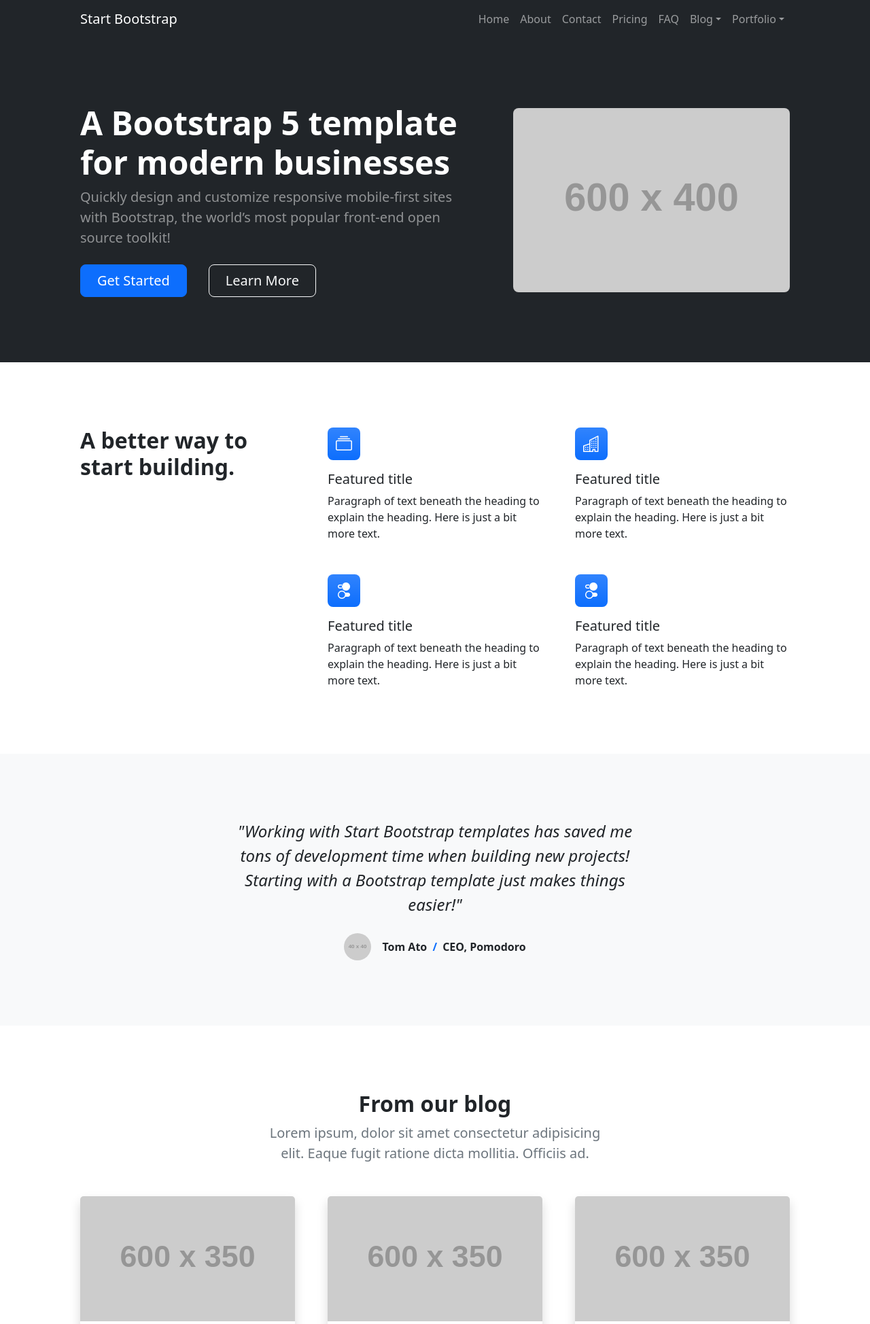
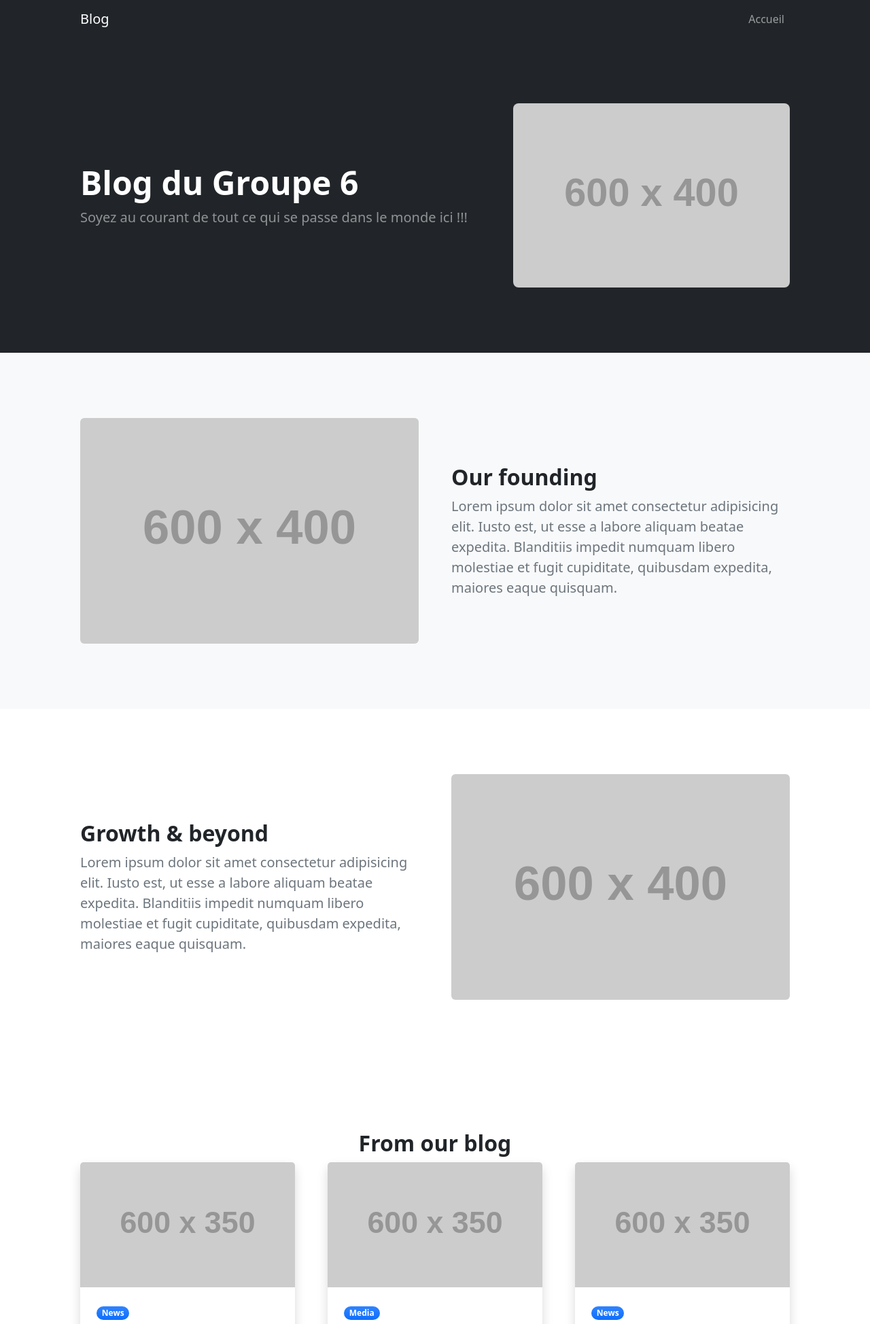
Before and after one commit to kenkleven/G6_devops, a Django app: page / in a window 1280 px wide. Shown: the top 1948 px of the page at 68% size. Run offline with Django 4.2, Linux system fonts and the light colour scheme; grey boxes labelled with a size stand in for pictures from a placeholder-image service; some libraries are stand-ins or nearby versions.

Commit message:
ajout de la page detail et design

```diff
--- a/article/urls.py
+++ b/article/urls.py
@@ -3,4 +3,5 @@ from . import views
 
 urlpatterns = [
     path('', views.home, name='accueil'),
+    path('details/<str:pk>/', views.details, name='details'),
 ]
--- a/article/views.py
+++ b/article/views.py
@@ -3,3 +3,8 @@ from django.shortcuts import render
 def home(request):
 
     return render(request, 'article/index.html')
+
+def details(request, pk):
+    #commande = Commande.objects.get(id=pk)
+    #context = {'commande':commande}
+    return render(request, 'article/details.html')
--- a/templates/article/index.html
+++ b/templates/article/index.html
@@ -1,59 +1,32 @@
 {% extends 'base.html' %}
 
 {% block content %}
-
-<!-- Features section-->
- <section class="py-5" id="features">
+  <!-- About section one-->
+  <section class="py-5 bg-light" id="scroll-target">
     <div class="container px-5 my-5">
-        <div class="row gx-5">
-            <div class="col-lg-4 mb-5 mb-lg-0"><h2 class="fw-bolder mb-0">A better way to start building.</h2></div>
-            <div class="col-lg-8">
-                <div class="row gx-5 row-cols-1 row-cols-md-2">
-                    <div class="col mb-5 h-100">
-                        <div class="feature bg-primary bg-gradient text-white rounded-3 mb-3"><i class="bi bi-collection"></i></div>
-                        <h2 class="h5">Featured title</h2>
-                        <p class="mb-0">Paragraph of text beneath the heading to explain the heading. Here is just a bit more text.</p>
-                    </div>
-                    <div class="col mb-5 h-100">
-                        <div class="feature bg-primary bg-gradient text-white rounded-3 mb-3"><i class="bi bi-building"></i></div>
-                        <h2 class="h5">Featured title</h2>
-                        <p class="mb-0">Paragraph of text beneath the heading to explain the heading. Here is just a bit more text.</p>
-                    </div>
-                    <div class="col mb-5 mb-md-0 h-100">
-                        <div class="feature bg-primary bg-gradient text-white rounded-3 mb-3"><i class="bi bi-toggles2"></i></div>
-                        <h2 class="h5">Featured title</h2>
-                        <p class="mb-0">Paragraph of text beneath the heading to explain the heading. Here is just a bit more text.</p>
-                    </div>
-                    <div class="col h-100">
-                        <div class="feature bg-primary bg-gradient text-white rounded-3 mb-3"><i class="bi bi-toggles2"></i></div>
-                        <h2 class="h5">Featured title</h2>
-                        <p class="mb-0">Paragraph of text beneath the heading to explain the heading. Here is just a bit more text.</p>
-                    </div>
-                </div>
+        <div class="row gx-5 align-items-center">
+            <div class="col-lg-6"><img class="img-fluid rounded mb-5 mb-lg-0" src="https://dummyimage.com/600x400/343a40/6c757d" alt="..." /></div>
+            <div class="col-lg-6">
+                <h2 class="fw-bolder">Our founding</h2>
+                <p class="lead fw-normal text-muted mb-0">Lorem ipsum dolor sit amet consectetur adipisicing elit. Iusto est, ut esse a labore aliquam beatae expedita. Blanditiis impedit numquam libero molestiae et fugit cupiditate, quibusdam expedita, maiores eaque quisquam.</p>
             </div>
         </div>
     </div>
 </section>
-<!-- Testimonial section-->
-<div class="py-5 bg-light">
+ <!-- About section two-->
+ <section class="py-5">
     <div class="container px-5 my-5">
-        <div class="row gx-5 justify-content-center">
-            <div class="col-lg-10 col-xl-7">
-                <div class="text-center">
-                    <div class="fs-4 mb-4 fst-italic">"Working with Start Bootstrap templates has saved me tons of development time when building new projects! Starting with a Bootstrap template just makes things easier!"</div>
-                    <div class="d-flex align-items-center justify-content-center">
-                        <img class="rounded-circle me-3" src="https://dummyimage.com/40x40/ced4da/6c757d" alt="..." />
-                        <div class="fw-bold">
-                            Tom Ato
-                            <span class="fw-bold text-primary mx-1">/</span>
-                            CEO, Pomodoro
-                        </div>
-                    </div>
-                </div>
+        <div class="row gx-5 align-items-center">
+            <div class="col-lg-6 order-first order-lg-last"><img class="img-fluid rounded mb-5 mb-lg-0" src="https://dummyimage.com/600x400/343a40/6c757d" alt="..." /></div>
+            <div class="col-lg-6">
+                <h2 class="fw-bolder">Growth &amp; beyond</h2>
+                <p class="lead fw-normal text-muted mb-0">Lorem ipsum dolor sit amet consectetur adipisicing elit. Iusto est, ut esse a labore aliquam beatae expedita. Blanditiis impedit numquam libero molestiae et fugit cupiditate, quibusdam expedita, maiores eaque quisquam.</p>
             </div>
         </div>
     </div>
-</div>
+</section>
+
+
 <!-- Blog preview section-->
 <section class="py-5">
     <div class="container px-5 my-5">
@@ -61,7 +34,6 @@
             <div class="col-lg-8 col-xl-6">
                 <div class="text-center">
                     <h2 class="fw-bolder">From our blog</h2>
-                    <p class="lead fw-normal text-muted mb-5">Lorem ipsum, dolor sit amet consectetur adipisicing elit. Eaque fugit ratione dicta mollitia. Officiis ad.</p>
                 </div>
             </div>
         </div>
@@ -130,22 +102,6 @@
                 </div>
             </div>
         </div>
-        <!-- Call to action-->
-        <aside class="bg-primary bg-gradient rounded-3 p-4 p-sm-5 mt-5">
-            <div class="d-flex align-items-center justify-content-between flex-column flex-xl-row text-center text-xl-start">
-                <div class="mb-4 mb-xl-0">
-                    <div class="fs-3 fw-bold text-white">New products, delivered to you.</div>
-                    <div class="text-white-50">Sign up for our newsletter for the latest updates.</div>
-                </div>
-                <div class="ms-xl-4">
-                    <div class="input-group mb-2">
-                        <input class="form-control" type="text" placeholder="Email address..." aria-label="Email address..." aria-describedby="button-newsletter" />
-                        <button class="btn btn-outline-light" id="button-newsletter" type="button">Sign up</button>
-                    </div>
-                    <div class="small text-white-50">We care about privacy, and will never share your data.</div>
-                </div>
-            </div>
-        </aside>
     </div>
 </section>
 
--- a/templates/layout/footer.html
+++ b/templates/layout/footer.html
@@ -2,13 +2,9 @@
  <footer class="bg-dark py-4 mt-auto">
     <div class="container px-5">
         <div class="row align-items-center justify-content-between flex-column flex-sm-row">
-            <div class="col-auto"><div class="small m-0 text-white">Copyright &copy; Your Website 2023</div></div>
+            <div class="col-auto"><div class="small m-0 text-white">Copyright &copy;  2024</div></div>
             <div class="col-auto">
-                <a class="link-light small" href="#!">Privacy</a>
-                <span class="text-white mx-1">&middot;</span>
-                <a class="link-light small" href="#!">Terms</a>
-                <span class="text-white mx-1">&middot;</span>
-                <a class="link-light small" href="#!">Contact</a>
+                <h1 class="text-white h5">Groupe 6</h1>
             </div>
         </div>
     </div>
--- a/templates/layout/navbar.html
+++ b/templates/layout/navbar.html
@@ -1,29 +1,11 @@
   <!-- Navigation-->
   <nav class="navbar navbar-expand-lg navbar-dark bg-dark">
     <div class="container px-5">
-        <a class="navbar-brand" href="index.html">Start Bootstrap</a>
+        <a class="navbar-brand" href="{% url 'accueil' %}">Blog</a>
         <button class="navbar-toggler" type="button" data-bs-toggle="collapse" data-bs-target="#navbarSupportedContent" aria-controls="navbarSupportedContent" aria-expanded="false" aria-label="Toggle navigation"><span class="navbar-toggler-icon"></span></button>
         <div class="collapse navbar-collapse" id="navbarSupportedContent">
             <ul class="navbar-nav ms-auto mb-2 mb-lg-0">
-                <li class="nav-item"><a class="nav-link" href="index.html">Home</a></li>
-                <li class="nav-item"><a class="nav-link" href="about.html">About</a></li>
-                <li class="nav-item"><a class="nav-link" href="contact.html">Contact</a></li>
-                <li class="nav-item"><a class="nav-link" href="pricing.html">Pricing</a></li>
-                <li class="nav-item"><a class="nav-link" href="faq.html">FAQ</a></li>
-                <li class="nav-item dropdown">
-                    <a class="nav-link dropdown-toggle" id="navbarDropdownBlog" href="#" role="button" data-bs-toggle="dropdown" aria-expanded="false">Blog</a>
-                    <ul class="dropdown-menu dropdown-menu-end" aria-labelledby="navbarDropdownBlog">
-                        <li><a class="dropdown-item" href="blog-home.html">Blog Home</a></li>
-                        <li><a class="dropdown-item" href="blog-post.html">Blog Post</a></li>
-                    </ul>
-                </li>
-                <li class="nav-item dropdown">
-                    <a class="nav-link dropdown-toggle" id="navbarDropdownPortfolio" href="#" role="button" data-bs-toggle="dropdown" aria-expanded="false">Portfolio</a>
-                    <ul class="dropdown-menu dropdown-menu-end" aria-labelledby="navbarDropdownPortfolio">
-                        <li><a class="dropdown-item" href="portfolio-overview.html">Portfolio Overview</a></li>
-                        <li><a class="dropdown-item" href="portfolio-item.html">Portfolio Item</a></li>
-                    </ul>
-                </li>
+                <li class="nav-item"><a class="nav-link" href="{% url 'accueil' %}"">Accueil</a></li>
             </ul>
         </div>
     </div>
@@ -34,12 +16,8 @@
         <div class="row gx-5 align-items-center justify-content-center">
             <div class="col-lg-8 col-xl-7 col-xxl-6">
                 <div class="my-5 text-center text-xl-start">
-                    <h1 class="display-5 fw-bolder text-white mb-2">A Bootstrap 5 template for modern businesses</h1>
-                    <p class="lead fw-normal text-white-50 mb-4">Quickly design and customize responsive mobile-first sites with Bootstrap, the world’s most popular front-end open source toolkit!</p>
-                    <div class="d-grid gap-3 d-sm-flex justify-content-sm-center justify-content-xl-start">
-                        <a class="btn btn-primary btn-lg px-4 me-sm-3" href="#features">Get Started</a>
-                        <a class="btn btn-outline-light btn-lg px-4" href="#!">Learn More</a>
-                    </div>
+                    <h1 class="display-5 fw-bolder text-white mb-2">Blog du Groupe 6</h1>
+                    <p class="lead fw-normal text-white-50 mb-4">Soyez au courant de tout ce qui se passe dans le monde ici !!!</p>
                 </div>
             </div>
             <div class="col-xl-5 col-xxl-6 d-none d-xl-block text-center"><img class="img-fluid rounded-3 my-5" src="https://dummyimage.com/600x400/343a40/6c757d" alt="..." /></div>
```
Also changed, not shown: templates/article/details.html (added, +26 -0 lines), static/assets/img/0.jpg (added).
